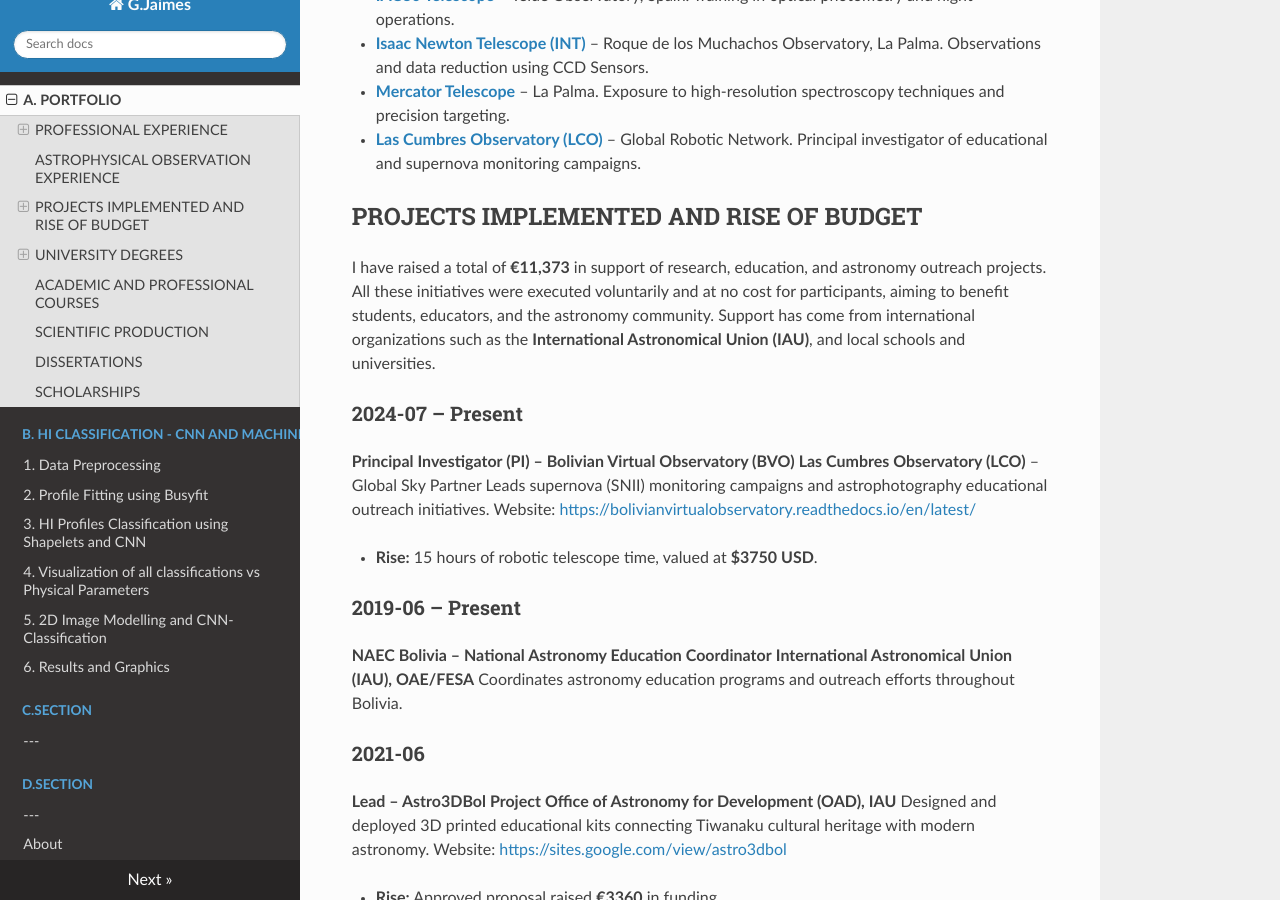
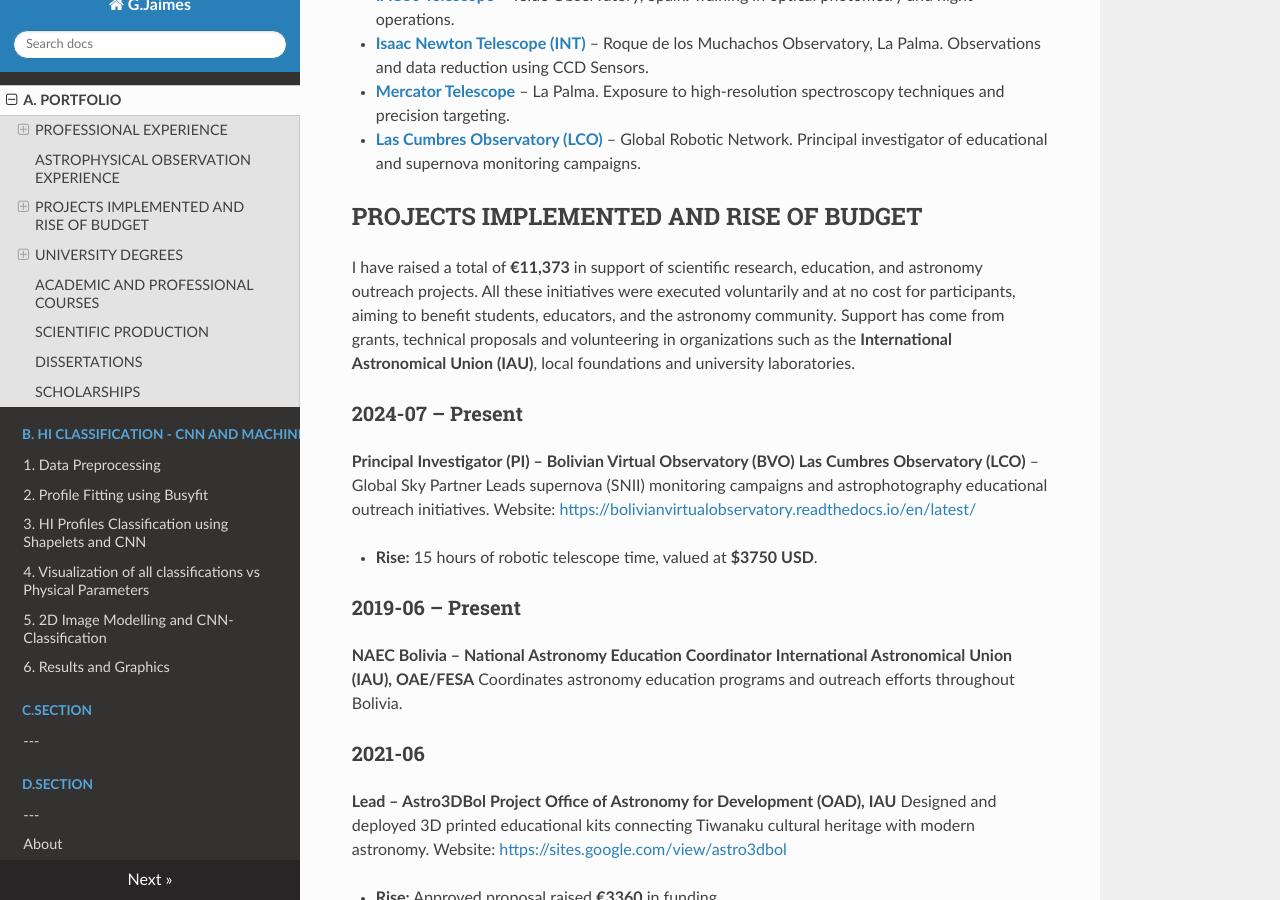
Before and after one commit to gabojaimesillanes/g.jaimes.illanes, an MkDocs documentation site: the page built from docs/portfolio.md, in a window 1280 px wide and 900 px high, scrolled down 2440 px. Built offline with MkDocs 1.6.1, drawn with Linux system fonts in a browser that asks for light colours; nearby versions of some CDN libraries.

Commit message:
Update portfolio.md

```diff
--- a/docs/portfolio.md
+++ b/docs/portfolio.md
@@ -84,7 +84,7 @@
 
 ## PROJECTS IMPLEMENTED AND RISE OF BUDGET
 
-I have raised a total of **€11,373** in support of research, education, and astronomy outreach projects. All these initiatives were executed voluntarily and at no cost for participants, aiming to benefit students, educators, and the astronomy community. Support has come from international organizations such as the **International Astronomical Union (IAU)**, and local schools and universities.
+I have raised a total of **€11,373** in support of scientific research, education, and astronomy outreach projects. All these initiatives were executed voluntarily and at no cost for participants, aiming to benefit students, educators, and the astronomy community. Support has come from grants, technical proposals and volunteering in organizations such as the **International Astronomical Union (IAU)**, local foundations and university laboratories.
 
 ### 2024-07 – Present
 
```
